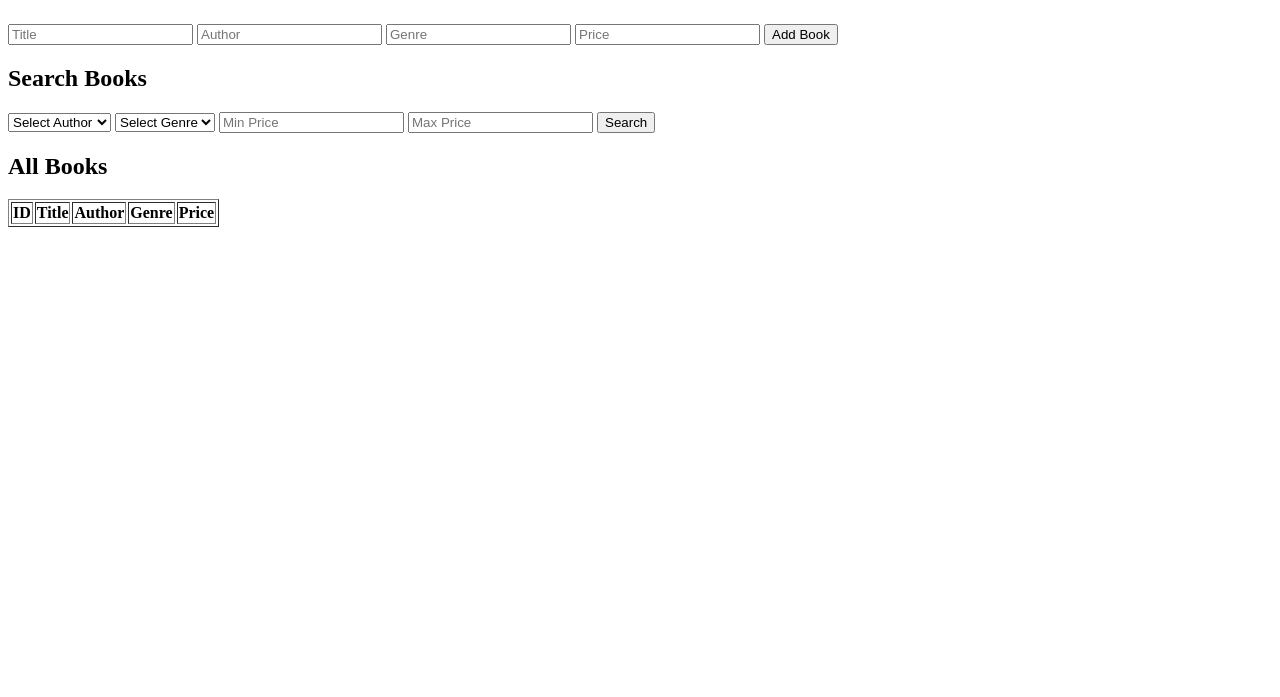
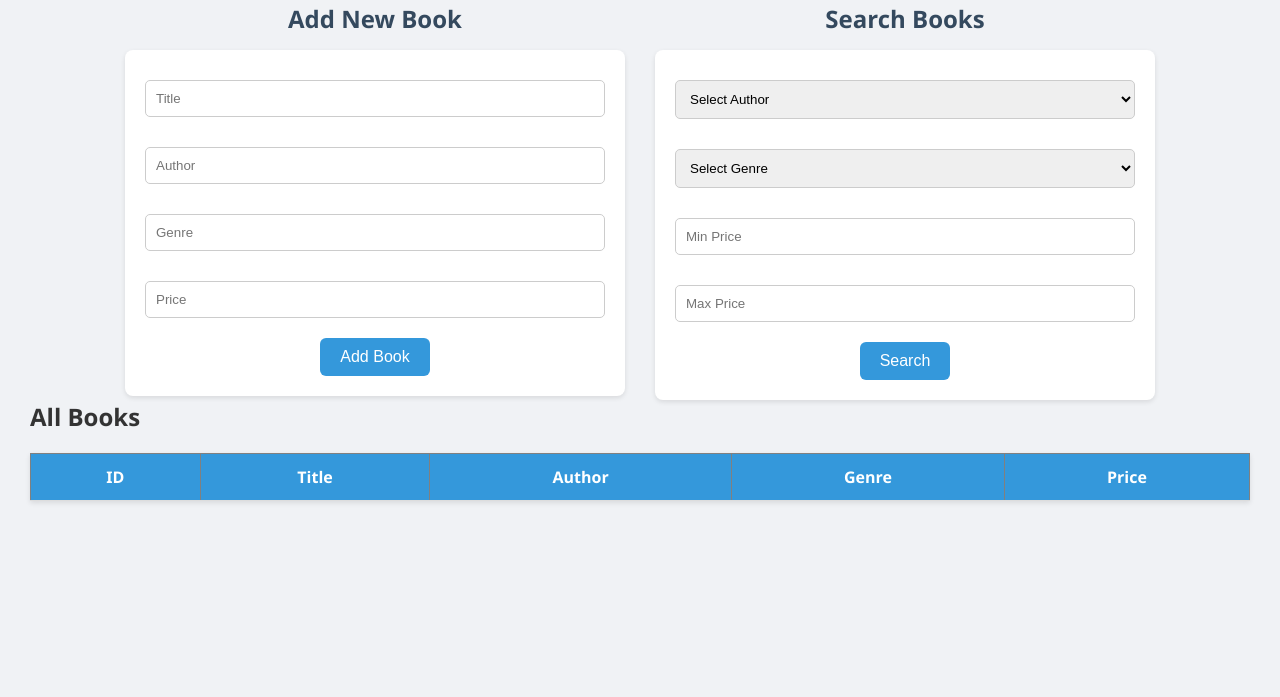
Before and after one commit to Nishesh121/Librovault, a plain HTML site: page librovault/frontend/index.html in a window 1280 px wide. Shown: the part 103-800 px from the top of the page. Drawn offline with Linux system fonts and the light colour scheme; no server answers.

Commit message:
Updated CSS

```diff
--- a/librovault/frontend/index.html
+++ b/librovault/frontend/index.html
@@ -3,11 +3,14 @@
 <head>
     <meta charset="UTF-8">
     <title>LibroVault</title>
+    <link rel="stylesheet" href="style.css">
 </head>
 <body>
 
 <h1>LibroVault - Book Management</h1>
 
+<div class="form-container">
+    <div class="form-section">
         <h2>Add New Book</h2>
         <form id="addBookForm">
             <input type="text" id="title" placeholder="Title" required>
@@ -16,7 +19,9 @@
             <input type="number" id="price" placeholder="Price" step="0.01" required>
             <button type="submit">Add Book</button>
         </form>
+    </div>
 
+    <div class="form-section">
         <h2>Search Books</h2>
         <form id="searchForm">
             <select id="authorSelect">
@@ -31,6 +36,8 @@
             <input type="number" id="maxPrice" placeholder="Max Price" step="0.01">
             <button type="submit">Search</button>
         </form>
+    </div>
+</div>
 
 <h2>All Books</h2>
 <table border="1">
--- a/librovault/frontend/style.css
+++ b/librovault/frontend/style.css
@@ -1,68 +1,105 @@
-body {
-    font-family: Arial, sans-serif;
-    background-color: #f4f4f4;
+/* General Reset */
+* {
     margin: 0;
     padding: 0;
+    box-sizing: border-box;
 }
 
-.container {
-    width: 80%;
-    margin: 20px auto;
+/* Body Styling */
+body {
+    font-family: 'Segoe UI', Tahoma, Geneva, Verdana, sans-serif;
+    background: #f0f2f5;
+    color: #333;
+    padding: 30px;
 }
 
+/* Main Title */
 h1 {
     text-align: center;
-    color: #333;
+    margin-bottom: 20px;
+    font-size: 2.5rem;
+    color: #2c3e50;
 }
 
-h2 {
-    color: #333;
+/* Container for forms side-by-side */
+.form-container {
+    display: flex;
+    justify-content: center;
+    gap: 30px;
+    flex-wrap: wrap; /* Stack on mobile */
 }
 
-.form-container, .book-list, .search-container {
-    margin: 20px 0;
+/* Section Styling */
+.form-section {
+    flex: 1 1 400px;
+    max-width: 500px;
+    text-align: center;
 }
 
-input, button {
-    padding: 10px;
-    margin: 10px;
-    width: 100%;
-    font-size: 1rem;
+.form-section h2 {
+    margin-bottom: 15px;
+    color: #34495e;
 }
 
-input[type="text"], input[type="number"] {
-    width: 30%;
+/* Form Styling */
+form {
+    background: #ffffff;
+    padding: 20px;
+    border-radius: 8px;
+    box-shadow: 0 2px 5px rgba(0, 0, 0, 0.1);
 }
 
+/* Inputs and Selects */
+input, select {
+    width: 100%;
+    padding: 10px;
+    margin-top: 10px;
+    margin-bottom: 20px;
+    border: 1px solid #ccc;
+    border-radius: 5px;
+}
+
+/* Buttons */
 button {
-    background-color: #4CAF50;
+    background-color: #3498db;
     color: white;
+    padding: 10px 20px;
     border: none;
+    border-radius: 6px;
     cursor: pointer;
+    font-size: 1rem;
+    transition: background-color 0.3s ease;
 }
 
 button:hover {
-    background-color: #45a049;
+    background-color: #2980b9;
 }
 
-ul {
-    list-style-type: none;
-    padding: 0;
+/* Table Styling */
+table {
+    width: 100%;
+    border-collapse: collapse;
+    background: #ffffff;
+    margin-top: 20px;
+    box-shadow: 0 2px 5px rgba(0,0,0,0.1);
 }
 
-li {
-    background-color: #fff;
-    margin: 10px 0;
-    padding: 10px;
-    border: 1px solid #ddd;
+th, td {
+    padding: 12px 15px;
+    text-align: center;
+    border-bottom: 1px solid #ddd;
 }
 
-.search-container {
-    display: flex;
-    justify-content: space-between;
-    align-items: center;
+th {
+    background-color: #3498db;
+    color: white;
+    font-weight: bold;
 }
 
-.search-container input {
-    width: 20%;
+tr:nth-child(even) {
+    background-color: #f9f9f9;
 }
+
+tbody tr:hover {
+    background-color: #f1f1f1;
+}
```
Lines whose indentation alone changed are shown as unchanged.
